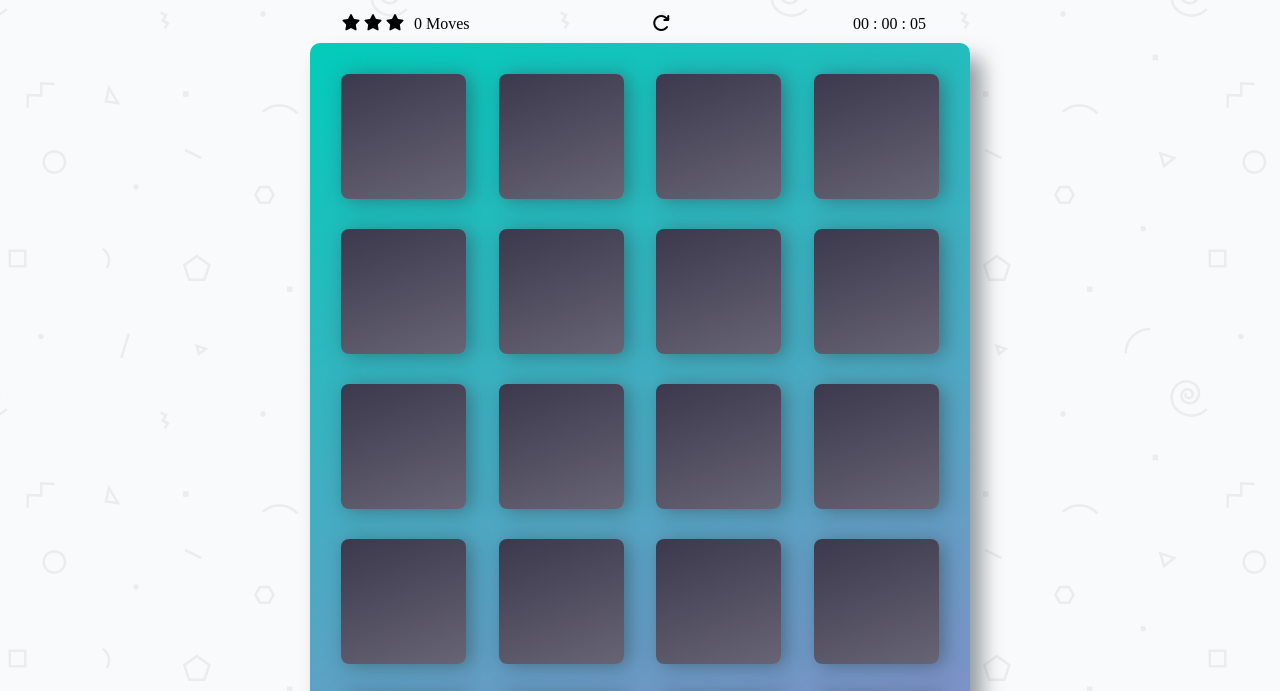
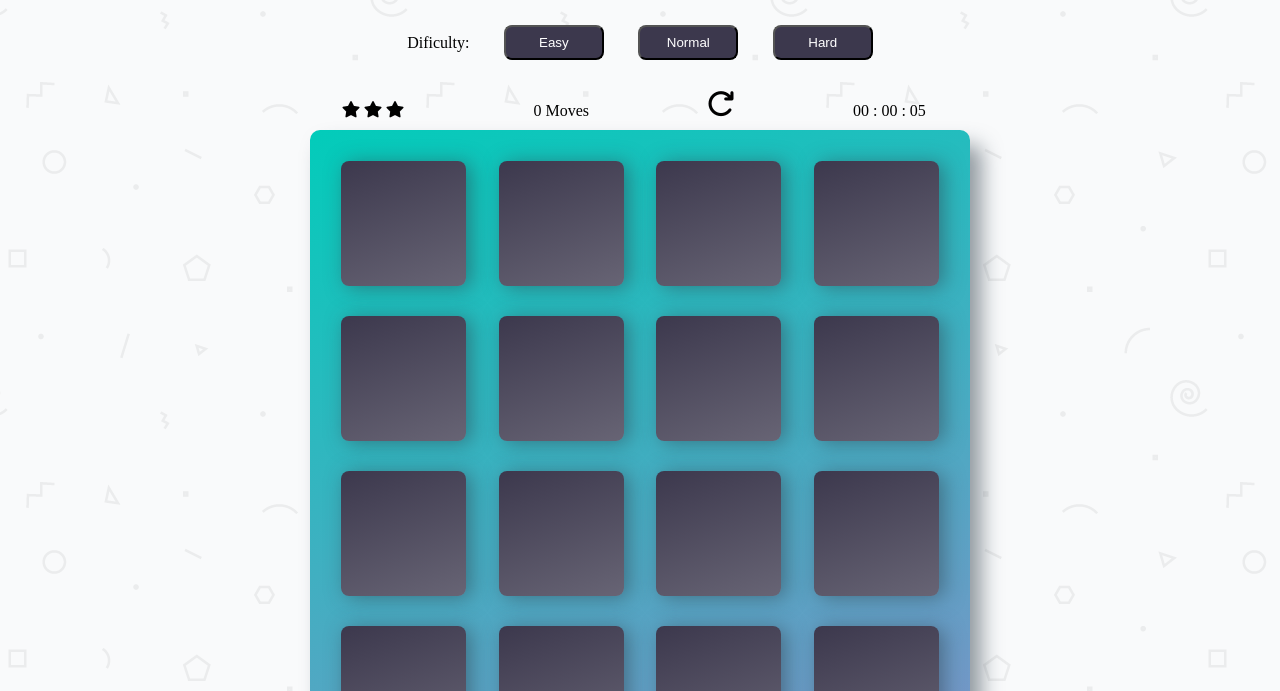
Before and after one commit to ricardobossan/fend-project-memory-game-master, a plain HTML site: page index.html in a window 1280 px wide. Shown: the part 71-762 px from the top of the page. Drawn offline with Linux system fonts and the light colour scheme; files that its build step writes are made by us from their sources; a web font is replaced by a local one.

Commit message:
add the dificulty selector buttons and change restart button's size and margin-bottom

```diff
--- a/css/app.css
+++ b/css/app.css
@@ -30,11 +30,37 @@ body {
 h1 {
     font-family: 'Open Sans', sans-serif;
     font-weight: 300;
+
 }
 
 /*
  * Styles for the deck of cards
  */
+
+.choose-dificulty {
+    width: 500px;
+    height: 36px;
+    /* background-color: #3C384D; */
+    display: flex;
+    flex-direction: row;
+    justify-content: space-around;
+    align-items: center;
+    margin: 10px 0 30px 0;
+    border-radius: 8px;
+}
+
+.choose-dificulty button {
+    border-radius: 8px;
+    width: 100px;
+    height: 35px;
+    color: #FFF;
+    background-color: #3C384D;
+    box-shadow: rgba(46, 61, 73, 0.5);
+}
+
+.choose-dificulty button:active {
+    background-color: #ff00Bf;
+}
 
 .deck {
     width: 660px;
@@ -90,6 +116,9 @@ h1 {
 .score-panel {
     text-align: center;
     width: 660px;
+    display: flex;
+    justify-content: space-between;
+    align-items: flex-end;
     padding-left: 32px;
     padding-right: 32px;
     margin-bottom: 10px;
@@ -116,6 +145,14 @@ h1 {
 .score-panel .restart {
     display: inline-block;
     cursor: pointer;
+}
+
+.restart {
+    margin-bottom: 3px;
+}
+
+.fa-repeat {
+    font-size: 25px;
 }
 
 .time-container {
@@ -146,7 +183,7 @@ Modify colors for the symbols displayed in the cards
  */
 
 .fa-diamond {
-    color: yellow;
+    color: gold;
 }
 
 .fa-paper-plane-o {
@@ -154,7 +191,7 @@ Modify colors for the symbols displayed in the cards
 }
 
 .fa-anchor {
-    color: blue;
+    color: darkblue;
 }
 
 .fa-bolt {
@@ -162,7 +199,7 @@ Modify colors for the symbols displayed in the cards
 }
 
 .fa-cube {
-    color: orange;
+    color: yellow;
 }
 
 .fa-leaf {
@@ -178,7 +215,7 @@ Modify colors for the symbols displayed in the cards
 }
 
 .fa-globe {
-    color: green ;
+    color: blue ;
 }
 
 .fa-fighter-jet {
--- a/index.html
+++ b/index.html
@@ -37,6 +37,13 @@
             <h1>Matching Game</h1>
         </header>
 
+    <div class="choose-dificulty">
+        <span> Dificulty:</span>
+        <button id="easy">Easy</button>
+        <button id="normal">Normal</button>
+        <button id="hard">Hard</button>
+    </div>
+
         <section class="score-panel">
         	<ul class="stars">
                 <li><i class="fa fa-star"></i></li>
```
